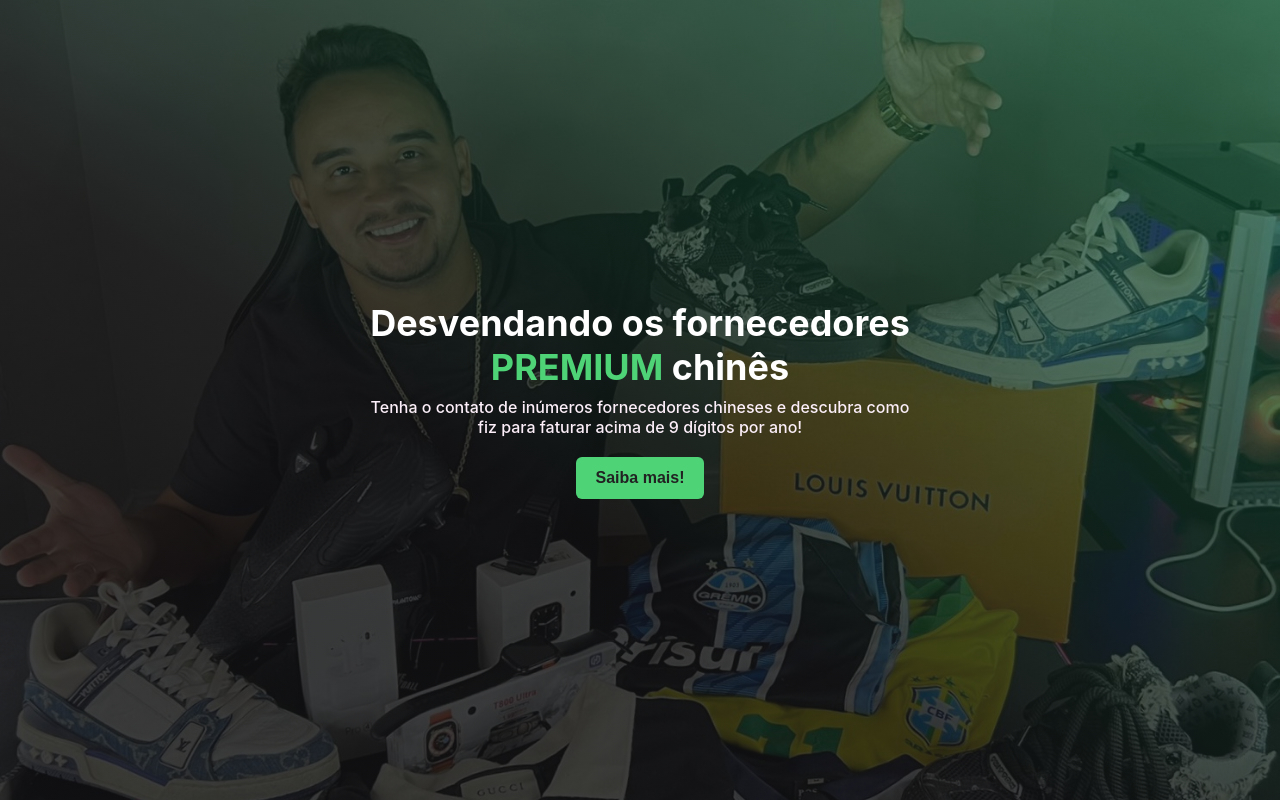
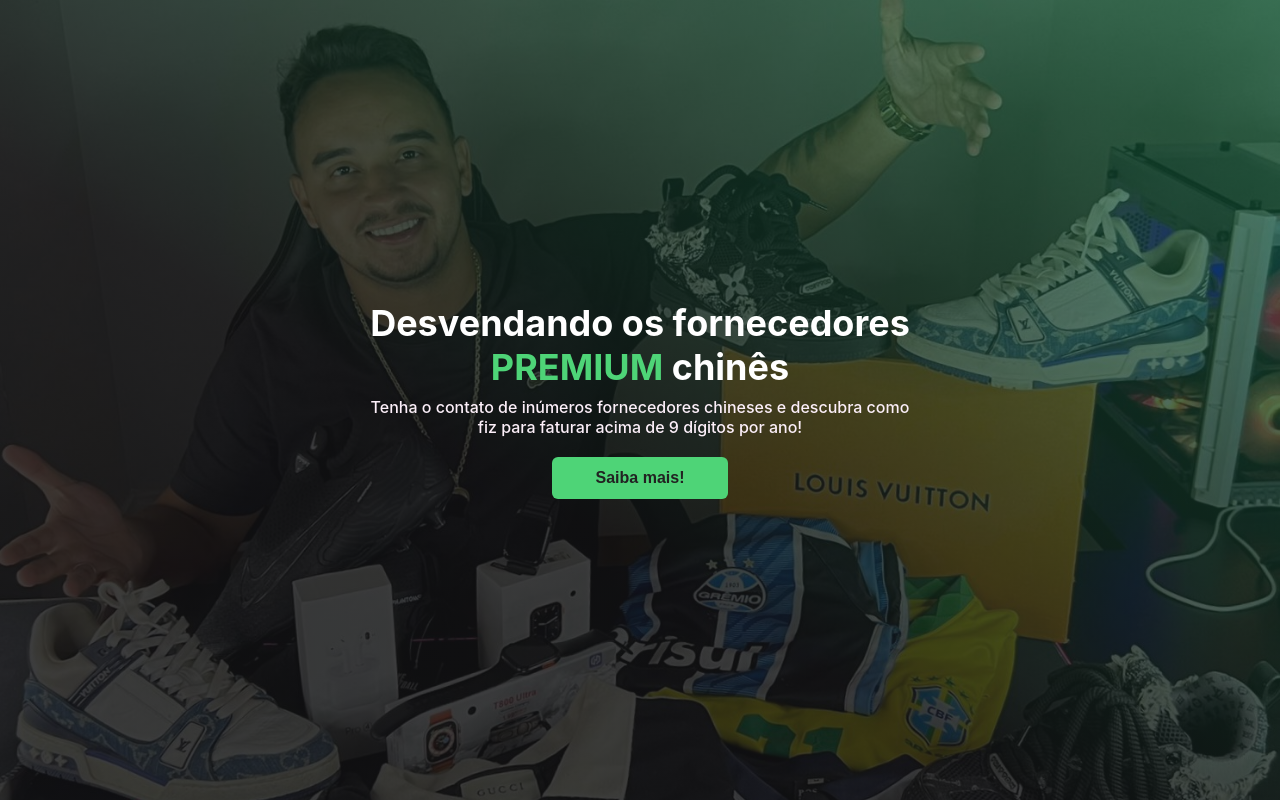
Before and after one commit to luizchaaves/page-joao-nave, a React (Vite) app: page / in a window 1280 px wide. Built offline with nearby package versions, Linux system fonts and the light colour scheme; the HTML template or start-up script is replaced by a standard one; what google-fonts would draw is missing.

Commit message:
refactor: change minimum button size

```diff
--- a/src/components/button/styles.ts
+++ b/src/components/button/styles.ts
@@ -5,7 +5,7 @@ export const ButtonElement = styled.button`
     cursor: pointer;
     border: none;
     border-radius: 6px;
-    min-width: 128px;
+    min-width: 176px;
     background: ${(props) => props.theme.colors.green_light};
     color: ${(props) => props.theme.colors.gray_dark};
     padding: 12px 20px;
```
